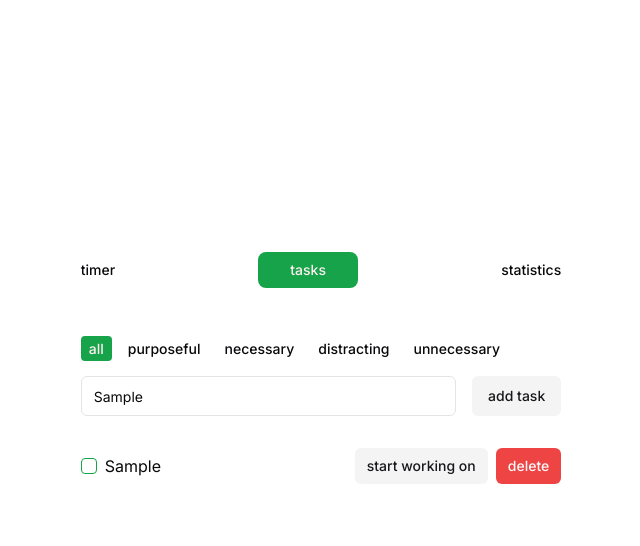
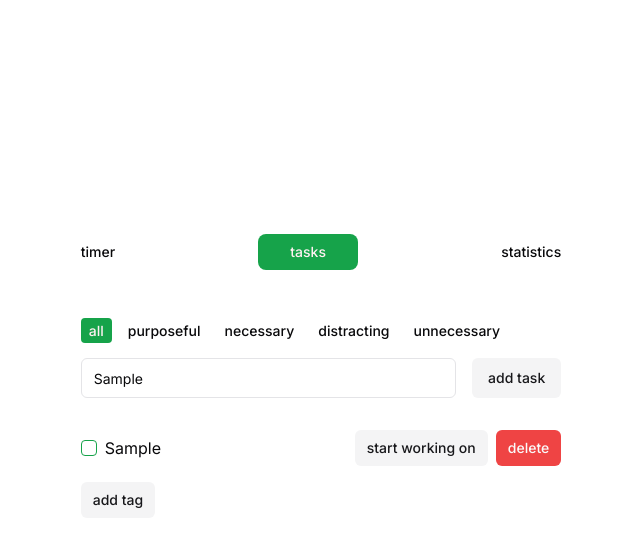
Before and after one commit to sinskiy/strou, a Next.js app: page /tasks in a window 1280 px wide. Both pictures are taken after typing "Sample" into the empty fields and a click on the button "add task". Shown: the top 546 px of the page, without its empty margins (319-959 px from the left). Built offline with nearby package versions, Linux system fonts and the light colour scheme.

Commit message:
add tags to each task (static)

```diff
--- a/app/tasks/page.tsx
+++ b/app/tasks/page.tsx
@@ -142,7 +142,7 @@ function getNextIndex(tasks: Task[]) {
   );
 }
 
-const tags = [
+export const tags = [
   "all",
   "purposeful",
   "necessary",
--- a/components/tags.tsx
+++ b/components/tags.tsx
@@ -13,13 +13,18 @@ export default function Tags({ tags }: TagsProps) {
       ? !selectedTags.length
       : selectedTags.includes(tag);
     return (
-      <Tag key={tag} tag={tag} checked={checked} onChange={handleTagCheck} />
+      <Tag
+        key={tag}
+        tag={tag}
+        name="tags"
+        checked={checked}
+        onChange={handleTagCheck}
+      />
     );
   });
   function handleTagCheck(e: ChangeEvent<HTMLInputElement>) {
     if (e.currentTarget.id === tags[0]) {
-      setSelectedTags([]);
-      return;
+      return setSelectedTags([]);
     }
 
     if (e.currentTarget.checked) {
--- /dev/null
+++ b/components/taskTags.tsx
@@ -0,0 +1,15 @@
+import Tag from "./ui/tag";
+
+interface TaskTagsProps {
+  tags: readonly string[];
+}
+
+export default function TaskTags({ tags }: TaskTagsProps) {
+  return (
+    <>
+      {tags.map((tag) => (
+        <Tag key={tag} tag={tag} name="task-tags" checked={false} />
+      ))}
+    </>
+  );
+}
--- a/components/ui/tag.tsx
+++ b/components/ui/tag.tsx
@@ -4,9 +4,10 @@ import { Label } from "./label";
 
 interface TagProps extends InputHTMLAttributes<HTMLInputElement> {
   tag: string;
+  name: string;
 }
 
-export default function Tag({ className, tag, ...props }: TagProps) {
+export default function Tag({ className, tag, name, ...props }: TagProps) {
   return (
     <li>
       <Label className="relative">
@@ -14,7 +15,7 @@ export default function Tag({ className, tag, ...props }: TagProps) {
           type="checkbox"
           className="absolute inset-0 peer opacity-0"
           id={tag}
-          name="tags"
+          name={name}
           {...props}
         />
         <span
--- a/components/ui/task.tsx
+++ b/components/ui/task.tsx
@@ -2,6 +2,8 @@ import { Button } from "./button";
 import { Checkbox } from "./checkbox";
 import { Label } from "./label";
 import type { Task } from "../tasks";
+import Tags from "../tags";
+import { tags } from "@/app/tasks/page";
 
 interface TaskProps {
   task: Task;
@@ -10,7 +12,7 @@ interface TaskProps {
   onChange: (task: Task) => void;
   onDelete: (originalIndex: number) => void;
 }
-// TODO: refactor this
+// TODO: refactor this component
 
 export default function Task({
   task,
@@ -20,6 +22,7 @@ export default function Task({
   onDelete,
 }: TaskProps) {
   return (
+    <article>
       <div className="flex gap-4 items-center py-4 justify-between w-full">
         <div className="flex gap-2 items-center">
           <Checkbox
@@ -65,5 +68,12 @@ export default function Task({
           </Button>
         </div>
       </div>
+      <div>
+        {task.tags && <Tags tags={task.tags} />}
+        <Button variant="secondary" size="sm">
+          add tag
+        </Button>
+      </div>
+    </article>
   );
 }
```
Lines whose indentation alone changed are shown as unchanged.
